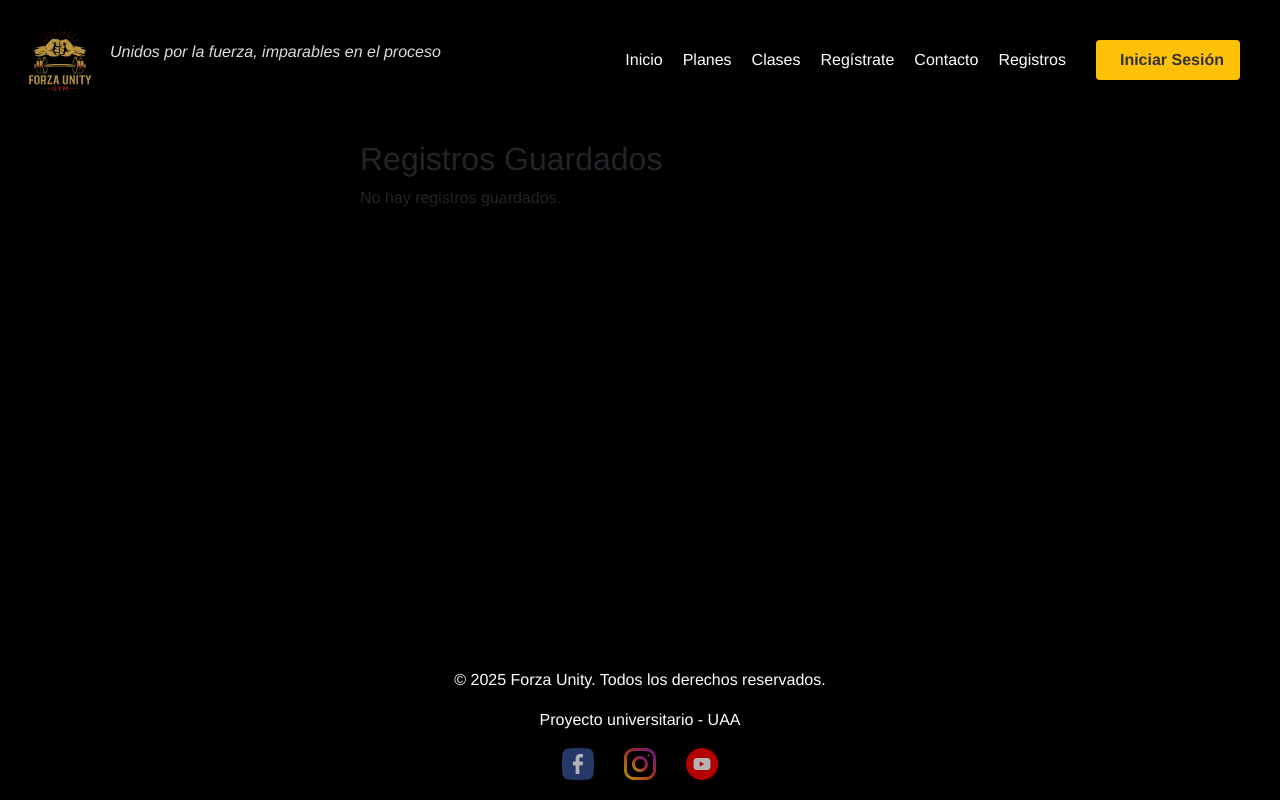
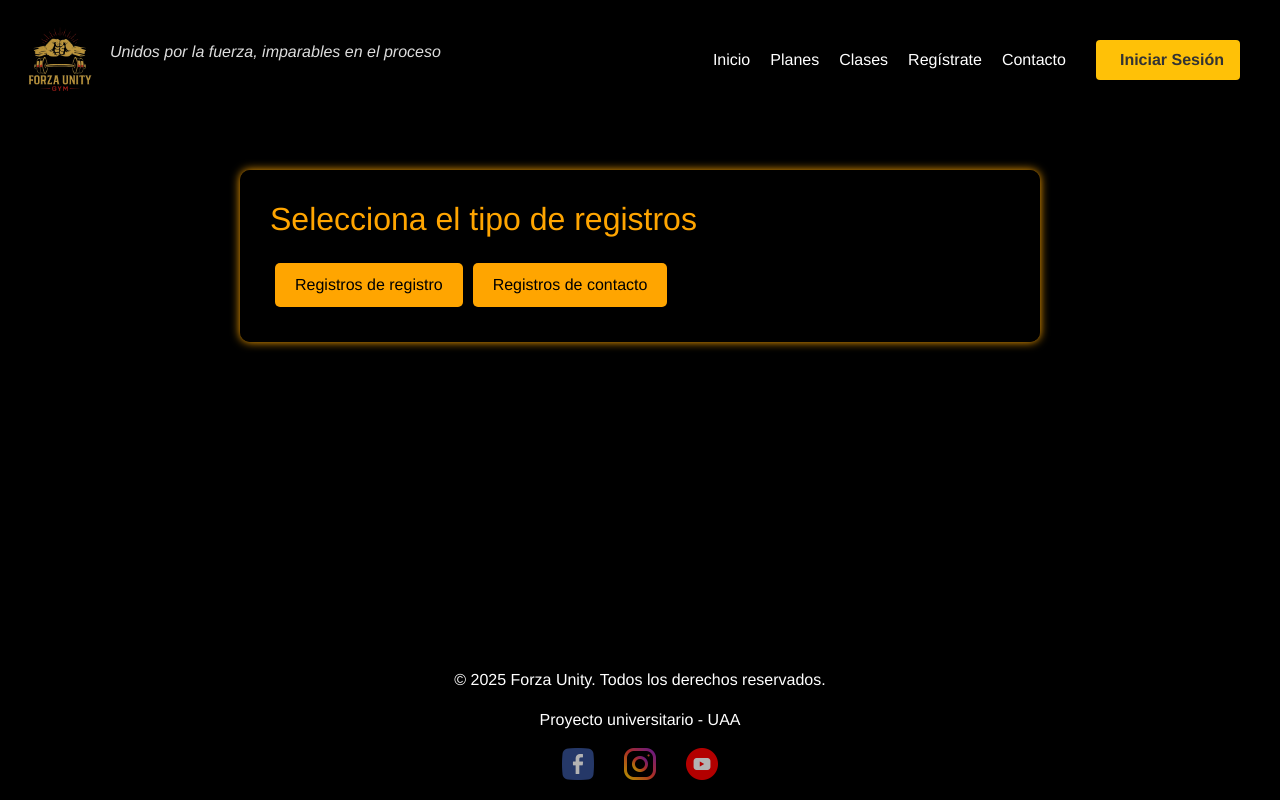
Before and after one commit to Huguiti080/gimnasio-app, an Angular app: page /registro in a window 1280 px wide. Built offline with nearby package versions, Linux system fonts and the light colour scheme.

Commit message:
Registros en localstorage
funcionalidad de registros al hacer login

```diff
--- a/src/app/app.routes.ts
+++ b/src/app/app.routes.ts
@@ -6,6 +6,7 @@ import { ServiciosComponent } from './pages/servicios/servicios.component';
 import { ContactoComponent } from './pages/contacto/contacto.component';
 import { LoginComponent } from './components/login/login.component';
 import { RegistroComponent } from './pages/registro/registro.component';
+import { ContactoregistroComponent } from './pages/contactoregistro/contactoregistro.component';
 import { AdminDashboardComponent } from './components/admin-dashboard/admin-dashboard.component';
 import { authGuard } from './services/auth.guard';
 
@@ -18,6 +19,7 @@ export const routes: Routes = [
   { path: 'contacto', component: ContactoComponent },
   { path: 'login', component: LoginComponent },
   { path: 'registro', component: RegistroComponent },
+  { path: 'contactoregistro', component: ContactoregistroComponent },
   { path: 'admin', component: AdminDashboardComponent, canActivate: [authGuard] },
   { path: '**', redirectTo: 'inicio' }
 ];
--- a/src/app/components/navbar/navbar.component.html
+++ b/src/app/components/navbar/navbar.component.html
@@ -7,7 +7,9 @@
     <li><a routerLink="/clases" routerLinkActive="active">Clases</a></li>
     <li><a routerLink="/servicios" routerLinkActive="active">Regístrate</a></li>
     <li><a routerLink="/contacto" routerLinkActive="active">Contacto</a></li>
-    <li><a routerLink="/registro" routerLinkActive="active">Registros</a></li>
+    <li *ngIf="isLoggedIn">
+      <a routerLink="/registro" routerLinkActive="active">Registros</a>
+    </li>
   </ul>
 
   <div class="auth-container">
--- /dev/null
+++ b/src/app/pages/contactoregistro/contactoregistro.component.css
@@ -0,0 +1,75 @@
+.registro-container {
+    background-color: rgba(0, 0, 0, 0.85);
+    padding: 30px;
+    border-radius: 10px;
+    color: orange;
+    max-width: 800px;
+    margin: 50px auto;
+    animation: fadeInUp 1s ease forwards;
+    box-shadow: 0 0 10px orange;
+  }
+
+  h2 {
+    color: orange;
+    margin-bottom: 20px;
+  }
+
+  ul {
+    list-style: none;
+    padding: 0;
+  }
+
+  li {
+    background-color: #1e1e1e;
+    margin-bottom: 15px;
+    padding: 15px;
+    border-left: 5px solid orange;
+    border-radius: 5px;
+    transition: all 0.3s ease-in-out;
+  }
+
+  li:hover {
+    background-color: #2c2c2c;
+  }
+
+  textarea {
+    width: 100%;
+    padding: 10px;
+    background-color: #121212;
+    color: orange;
+    border: 1px solid orange;
+    border-radius: 5px;
+    resize: vertical;
+  }
+
+  button {
+    background-color: orange;
+    color: black;
+    padding: 10px 20px;
+    margin: 5px;
+    border: none;
+    border-radius: 5px;
+    transition: transform 0.3s ease;
+  }
+
+  button:hover {
+    transform: scale(1.05);
+  }
+
+  .editar-formulario {
+    background-color: #121212;
+    padding: 15px;
+    border-radius: 10px;
+    margin-top: 10px;
+  }
+
+  @keyframes fadeInUp {
+    from {
+      opacity: 0;
+      transform: translateY(20px);
+    }
+    to {
+      opacity: 1;
+      transform: translateY(0);
+    }
+  }
--- /dev/null
+++ b/src/app/pages/contactoregistro/contactoregistro.component.html
@@ -0,0 +1,34 @@
+<div class="registro-container">
+    <h2>Registros de Contacto</h2>
+
+    @if (mensajes.length > 0) {
+      <ul>
+        @for (m of mensajes; track m) {
+          <li>
+            <strong>#{{ $index + 1 }}:</strong>
+
+            @if (!modoEdicion || $index !== indexEditando) {
+              <span>{{ m | json }}</span>
+            }
+
+            @if (modoEdicion && $index === indexEditando) {
+              <div class="editar-formulario">
+                <textarea [(ngModel)]="mensajeEditando.mensaje"></textarea>
+                <button (click)="guardarCambios()">Guardar</button>
+                <button (click)="cancelarEdicion()">Cancelar</button>
+              </div>
+            }
+
+            <button (click)="editarMensaje($index)">Editar</button>
+            <button (click)="eliminarMensaje($index)">Eliminar</button>
+          </li>
+        }
+      </ul>
+    }
+
+    @if (mensajes.length === 0) {
+      <p>No hay mensajes guardados.</p>
+    }
+
+    <button routerLink="/registro">Volver</button>
+  </div>
--- /dev/null
+++ b/src/app/pages/contactoregistro/contactoregistro.component.ts
@@ -0,0 +1,48 @@
+import { Component } from '@angular/core';
+import { CommonModule } from '@angular/common';
+import { RouterModule } from '@angular/router';
+import { FormsModule } from '@angular/forms';
+
+@Component({
+  selector: 'app-contactoregistro',
+  standalone: true,
+  imports: [CommonModule, RouterModule, FormsModule],
+  templateUrl: './contactoregistro.component.html',
+  styleUrl: './contactoregistro.component.css'
+})
+export class ContactoregistroComponent {
+  mensajes: any[] = [];
+  modoEdicion: boolean = false;
+  mensajeEditando: any = null;
+  indexEditando: number = -1;
+
+  ngOnInit() {
+    const datos = localStorage.getItem('mensajesContacto');
+    this.mensajes = datos ? JSON.parse(datos) : [];
+  }
+
+  eliminarMensaje(index: number) {
+    this.mensajes.splice(index, 1);
+    localStorage.setItem('mensajesContacto', JSON.stringify(this.mensajes));
+  }
+
+  editarMensaje(index: number) {
+    this.mensajeEditando = { ...this.mensajes[index] };
+    this.modoEdicion = true;
+    this.indexEditando = index;
+  }
+
+  guardarCambios() {
+    if (this.indexEditando !== -1) {
+      this.mensajes[this.indexEditando] = this.mensajeEditando;
+      localStorage.setItem('mensajesContacto', JSON.stringify(this.mensajes));
+      this.cancelarEdicion();
+    }
+  }
+
+  cancelarEdicion() {
+    this.modoEdicion = false;
+    this.mensajeEditando = null;
+    this.indexEditando = -1;
+  }
+}
--- a/src/app/pages/registro/registro.component.css
+++ b/src/app/pages/registro/registro.component.css
@@ -1,15 +1,80 @@
 .registro-container {
-    max-width: 600px;
-    margin: auto;
-    padding: 20px;
+  background-color: rgba(0, 0, 0, 0.8);
+  color: orange;
+  padding: 30px;
+  border-radius: 10px;
+  max-width: 800px;
+  margin: 50px auto;
+  animation: fadeInUp 1s ease forwards;
+  box-shadow: 0 0 10px orange;
 }
+
+h2, h3 {
+  color: orange;
+  margin-bottom: 20px;
+}
+
+button {
+  background-color: orange;
+  color: black;
+  border: none;
+  padding: 10px 20px;
+  margin: 5px;
+  border-radius: 5px;
+  transition: transform 0.3s ease;
+}
+
+button:hover {
+  transform: scale(1.05);
+}
+
 ul {
   list-style: none;
   padding: 0;
 }
+
 li {
-    background: #f2f2f2;
+  background-color: #1e1e1e;
+  margin-bottom: 15px;
+  padding: 15px;
+  border-left: 5px solid orange;
+  border-radius: 5px;
+  transition: all 0.3s ease-in-out;
+}
+
+li:hover {
+  background-color: #2c2c2c;
+}
+
+input {
+  background-color: #1e1e1e;
+  color: orange;
+  border: 1px solid orange;
+  border-radius: 5px;
+  padding: 8px;
   margin-bottom: 10px;
-    padding: 10px;
-    border-radius: 4px;
+  width: 100%;
 }
+
+label {
+  display: block;
+  margin-top: 10px;
+}
+
+.editar-formulario {
+  background-color: #121212;
+  padding: 20px;
+  border-radius: 10px;
+  margin-top: 20px;
+}
+
+@keyframes fadeInUp {
+  from {
+    opacity: 0;
+    transform: translateY(20px);
+  }
+  to {
+    opacity: 1;
+    transform: translateY(0);
+  }
+}
--- a/src/app/pages/registro/registro.component.html
+++ b/src/app/pages/registro/registro.component.html
@@ -1,15 +1,53 @@
 <div class="registro-container">
+
+  @if (!modoSeleccion) {
+    <h2>Selecciona el tipo de registros</h2>
+    <button (click)="verTipo('registro')">Registros de registro</button>
+    <button (click)="verTipo('contacto')">Registros de contacto</button>
+  }
+
+  @if (modoSeleccion && tipo === 'registro') {
     <h2>Registros Guardados</h2>
 
-    <div *ngIf="registros.length > 0; else sinDatos">
-      <ul>
-        <li *ngFor="let r of registros; index as i">
-          <strong>#{{ i + 1 }}:</strong> {{ r | json }}
+    <ul>
+      @for (r of registros; track r) {
+        <li>
+          <strong>#{{ $index + 1 }}:</strong> {{ r | json }}
+          <button (click)="editarRegistro($index)">Editar</button>
+          <button (click)="eliminarRegistro($index)">Eliminar</button>
         </li>
-      </ul>
-    </div>
+      }
+    </ul>
 
-    <ng-template #sinDatos>
-      <p>No hay registros guardados.</p>
-    </ng-template>
-  </div>
+    @if (modoEdicion) {
+      <div class="editar-formulario">
+        <h3>Editar Registro</h3>
+        <form (ngSubmit)="guardarEdicion()">
+          <label>Nombre:
+            <input [(ngModel)]="registroEditado.nombre" name="nombre" required>
+          </label>
+          <label>Correo:
+            <input [(ngModel)]="registroEditado.correo" name="correo" required>
+          </label>
+          <label>Teléfono:
+            <input [(ngModel)]="registroEditado.telefono" name="telefono" required>
+          </label>
+          <label>Servicio:
+            <input [(ngModel)]="registroEditado.servicio" name="servicio" required>
+          </label>
+          <button type="submit">Guardar</button>
+          <button type="button" (click)="cancelarEdicion()">Cancelar</button>
+        </form>
+      </div>
+    }
+
+    <button (click)="volver()">Volver al menú</button>
+  }
+
+  @if (modoSeleccion && tipo === 'contacto') {
+    <h2>Registros de contacto</h2>
+    <p>(Aquí mostraremos los datos de contacto más adelante...)</p>
+    <button (click)="volver()">Volver al menú</button>
+  }
+
+</div>
--- a/src/app/pages/registro/registro.component.ts
+++ b/src/app/pages/registro/registro.component.ts
@@ -1,19 +1,74 @@
 import { Component } from '@angular/core';
 import { CommonModule } from '@angular/common';
-import { RouterModule } from '@angular/router';
+import { RouterModule, Router } from '@angular/router';
+import { FormsModule } from '@angular/forms';
 
 @Component({
   selector: 'app-registro',
   standalone: true,
-  imports: [CommonModule, RouterModule],
+  imports: [CommonModule, RouterModule, FormsModule],
   templateUrl: './registro.component.html',
   styleUrl: './registro.component.css'
 })
 export class RegistroComponent {
+  modoSeleccion = false;
+  tipo: 'registro' | 'contacto' | null = null;
+
   registros: any[] = [];
+  modoEdicion: boolean = false;
+  registroEditado: any = {};
+  indexEditando: number = -1;
+
+  constructor(private router: Router) {}
 
   ngOnInit() {
+    this.modoSeleccion = false;
+    this.tipo = null;
+  }
+
+  verTipo(tipoSeleccionado: 'registro' | 'contacto') {
+    if (tipoSeleccionado === 'contacto') {
+      // Redirigir a la página de registros de contacto
+      this.router.navigate(['/contactoregistro']);
+      return;
+    }
+
+    this.tipo = tipoSeleccionado;
+    this.modoSeleccion = true;
+
     const data = localStorage.getItem('datosRegistrados');
     this.registros = data ? JSON.parse(data) : [];
   }
+
+  volver() {
+    this.modoSeleccion = false;
+    this.tipo = null;
+    this.modoEdicion = false;
+    this.indexEditando = -1;
+  }
+
+  eliminarRegistro(index: number) {
+    this.registros.splice(index, 1);
+    localStorage.setItem('datosRegistrados', JSON.stringify(this.registros));
+  }
+
+  editarRegistro(index: number) {
+    this.indexEditando = index;
+    this.registroEditado = { ...this.registros[index] };
+    this.modoEdicion = true;
+  }
+
+  guardarEdicion() {
+    if (this.indexEditando !== -1) {
+      this.registros[this.indexEditando] = this.registroEditado;
+      localStorage.setItem('datosRegistrados', JSON.stringify(this.registros));
+      this.cancelarEdicion();
+    }
+  }
+
+  cancelarEdicion() {
+    this.modoEdicion = false;
+    this.indexEditando = -1;
+    this.registroEditado = {};
+  }
 }
```
Also changed, not shown: 1 other file (tests, documents, lock files or other folders). Lines whose indentation alone changed are shown as unchanged.
